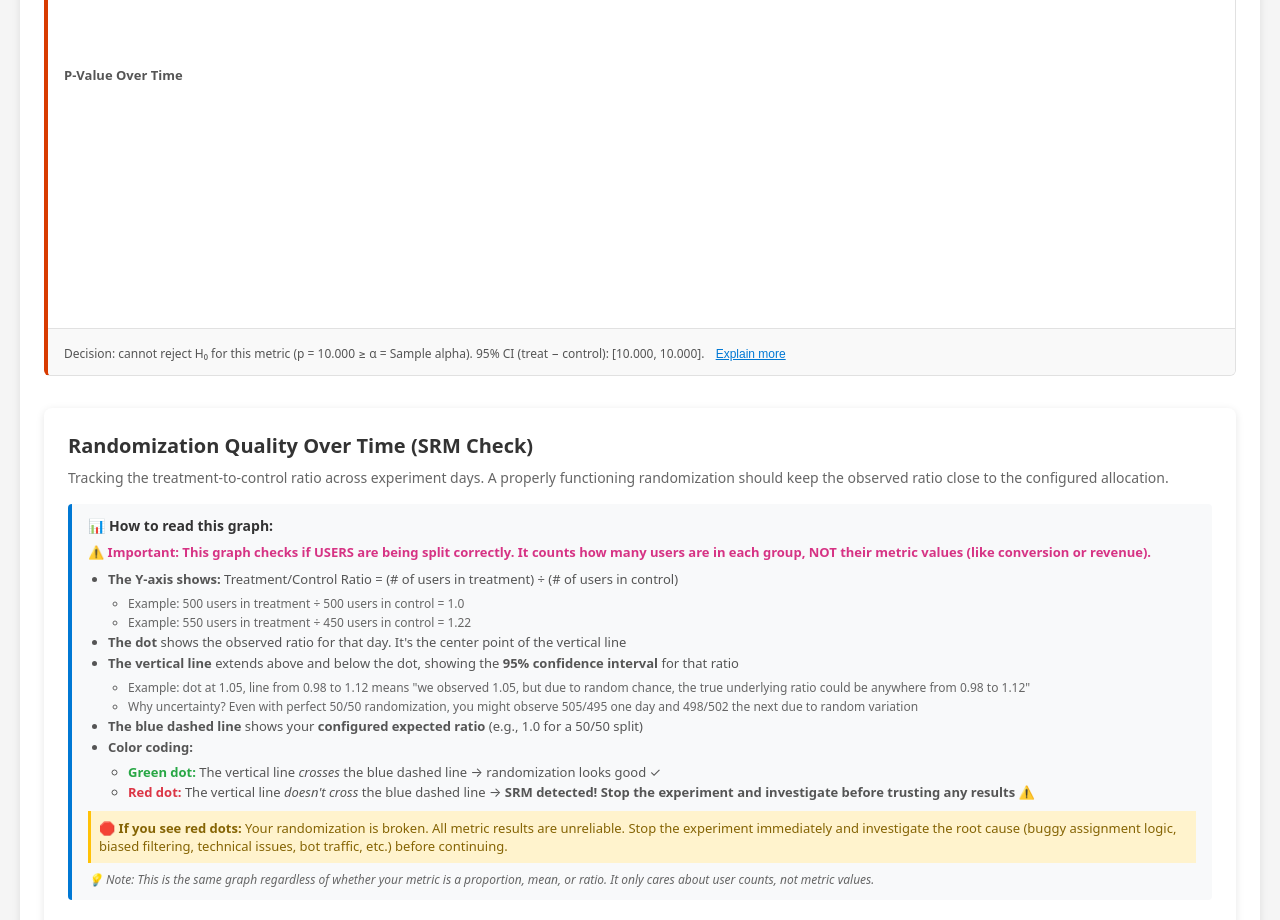
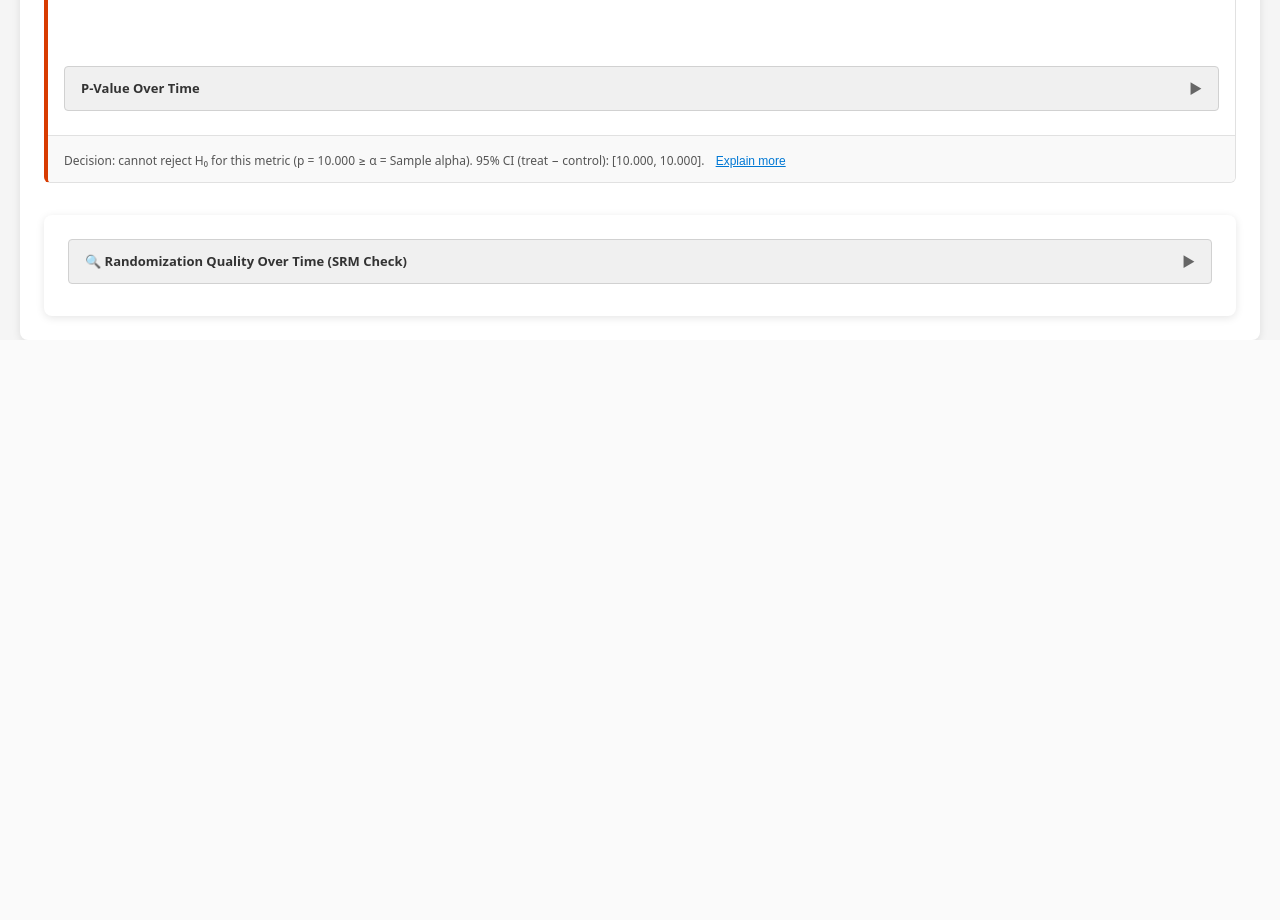
Before and after one commit to saaamar/abtest-framework, a Flask app: template webapp/templates/results.html in a window 1280 px wide. Shown: the part 1159-2079 px from the top of the page. After the commit the page ends 1499 px from the top, so only its background shows below. Run offline with Flask 3, Linux system fonts and the light colour scheme; the template is opened without the code that fills it: most values are stand-ins (such as "Sample title", 1, 10 or a date in 2020); a map, chart or similar area stays blank.

Commit message:
hide SRM by default

```diff
--- a/webapp/templates/results.html
+++ b/webapp/templates/results.html
@@ -476,6 +476,49 @@
       display: flex;
       align-items: center;
     }
+
+    /* Collapsible section styles */
+    .collapsible-header {
+      cursor: pointer;
+      padding: 12px 16px;
+      background: #f0f0f0;
+      border: 1px solid #d1d1d1;
+      border-radius: 4px;
+      margin-bottom: 8px;
+      display: flex;
+      justify-content: space-between;
+      align-items: center;
+      transition: background 0.2s;
+    }
+
+    .collapsible-header:hover {
+      background: #e5e5e5;
+    }
+
+    .collapsible-header-text {
+      font-size: 13px;
+      font-weight: 600;
+      color: #333;
+    }
+
+    .collapsible-arrow {
+      font-size: 14px;
+      color: #666;
+      transition: transform 0.2s;
+    }
+
+    .collapsible-arrow.expanded {
+      transform: rotate(90deg);
+    }
+
+    .collapsible-content {
+      display: none;
+      margin-bottom: 16px;
+    }
+
+    .collapsible-content.expanded {
+      display: block;
+    }
   </style>
 </head>
 <body>
@@ -686,9 +729,14 @@
               <div class="metric-canvas-wrapper">
                 <canvas id="metricChart_{{ card.name }}"></canvas>
               </div>
-              <div class="metric-chart-title">P-Value Over Time</div>
+              <div class="collapsible-header" onclick="toggleCollapsible('pvalue_{{ card.name }}')">
+                <span class="collapsible-header-text">P-Value Over Time</span>
+                <span class="collapsible-arrow" id="arrow_pvalue_{{ card.name }}">▶</span>
+              </div>
+              <div class="collapsible-content" id="content_pvalue_{{ card.name }}">
                 <div class="metric-canvas-wrapper">
                   <canvas id="pvalueChart_{{ card.name }}"></canvas>
+                </div>
               </div>
             </div>
             {% endif %}
@@ -724,7 +772,11 @@
     <!-- Debug: srm_history exists: {{ srm_history is defined }}, length: {{ srm_history|length if srm_history else 0 }} -->
     {% if srm_history and srm_history|length > 0 %}
     <section class="srm-visualization-section">
-      <h2 class="srm-viz-title">Randomization Quality Over Time (SRM Check)</h2>
+      <div class="collapsible-header" onclick="toggleCollapsible('srm_section')">
+        <span class="collapsible-header-text">🔍 Randomization Quality Over Time (SRM Check)</span>
+        <span class="collapsible-arrow" id="arrow_srm_section">▶</span>
+      </div>
+      <div class="collapsible-content" id="content_srm_section">
         <p class="srm-viz-subtitle">
           Tracking the treatment-to-control ratio across experiment days.
           A properly functioning randomization should keep the observed ratio close to the configured allocation.
@@ -766,6 +818,7 @@
 
         <div class="chart-container" style="position: relative; height: 400px; margin-top: 20px;">
           <canvas id="srm-cumulative-chart"></canvas>
+        </div>
       </div>
     </section>
     {% endif %}
@@ -836,6 +889,23 @@
   </div>
 
   <script>
+    function toggleCollapsible(id) {
+      const content = document.getElementById('content_' + id);
+      const arrow = document.getElementById('arrow_' + id);
+
+      if (content && arrow) {
+        const isExpanded = content.classList.contains('expanded');
+
+        if (isExpanded) {
+          content.classList.remove('expanded');
+          arrow.classList.remove('expanded');
+        } else {
+          content.classList.add('expanded');
+          arrow.classList.add('expanded');
+        }
+      }
+    }
+
     function openStatExplainModal(event) {
       if (event) {
         event.stopPropagation();
```
Lines whose indentation alone changed are shown as unchanged.
